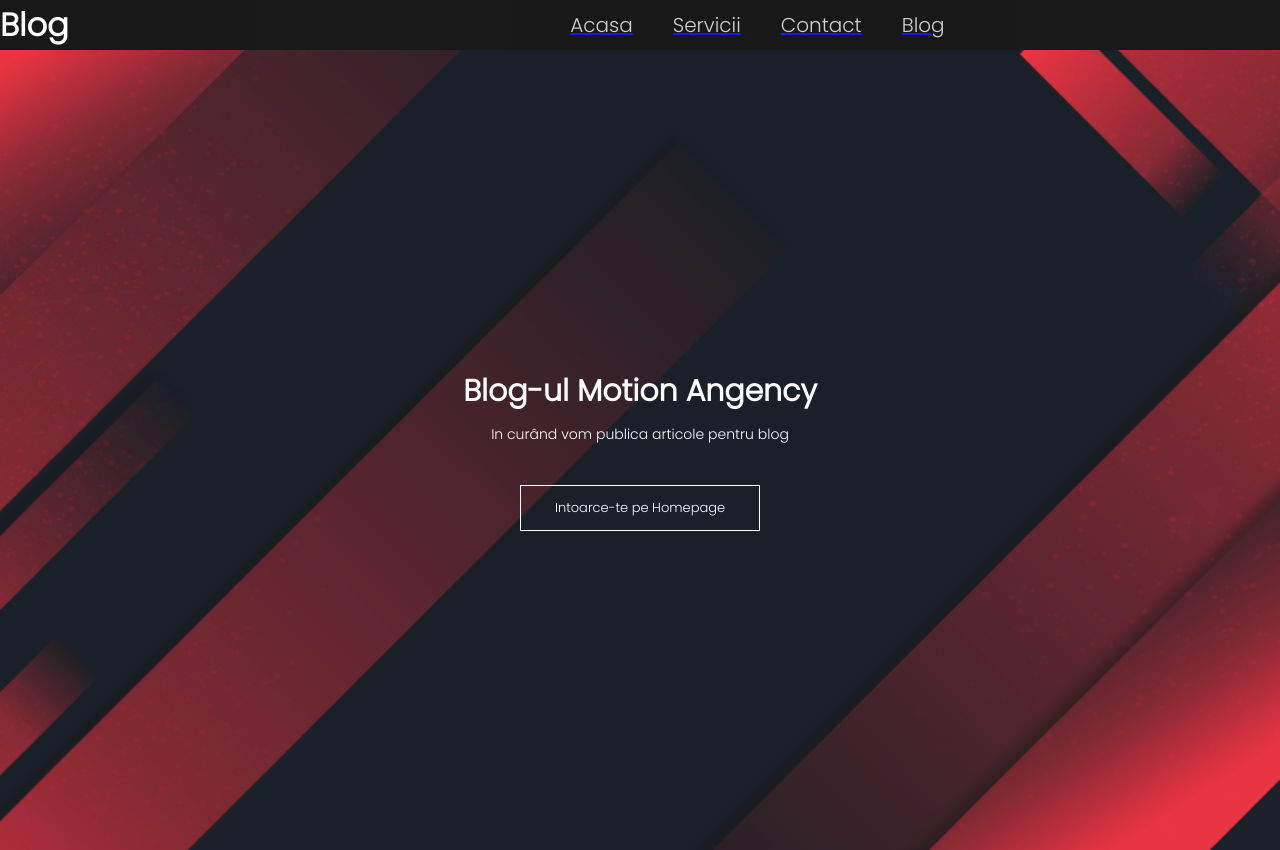
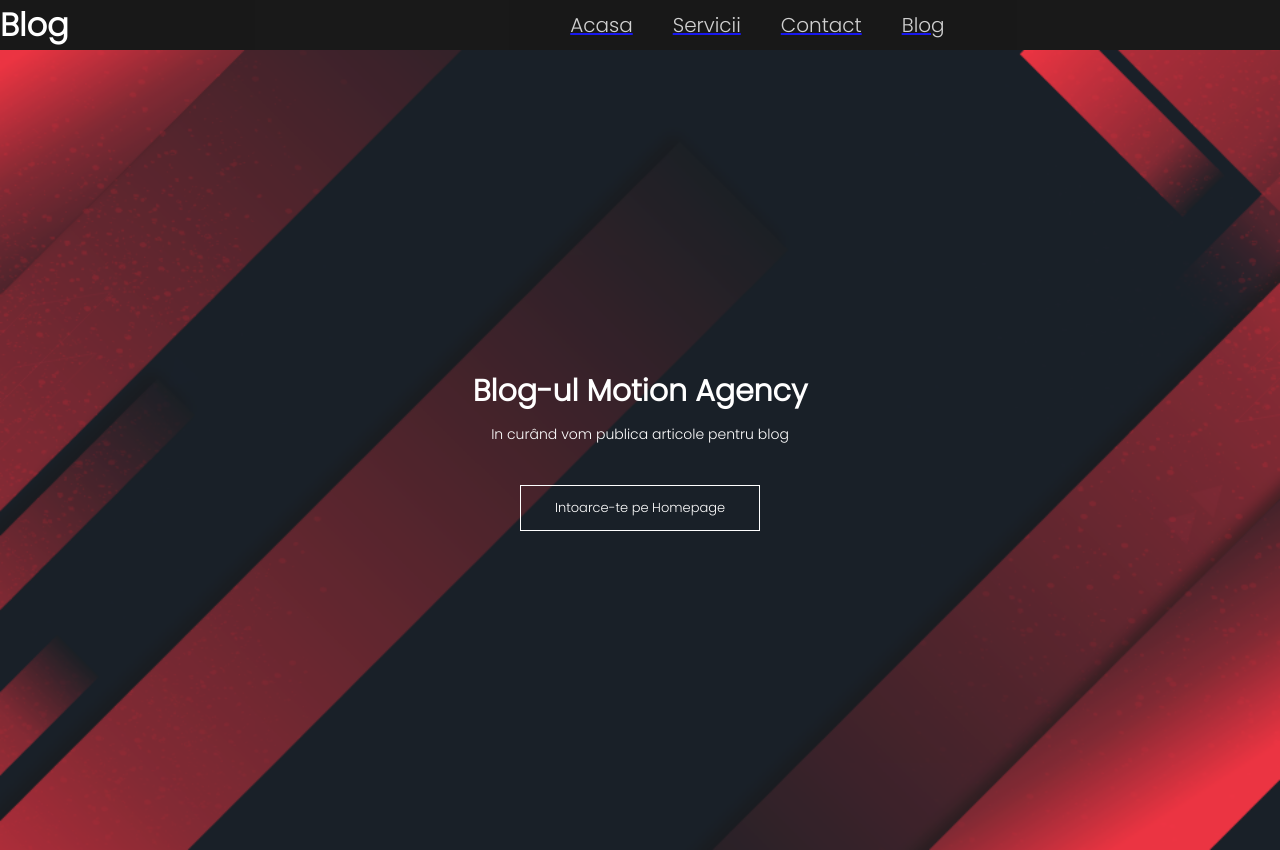
Before and after one commit to anamariap21/motion-agency-pacurar-ana, a website: page blog.html in a window 1280 px wide. Shown: the top 850 px of the page. Drawn offline with Linux system fonts and the light colour scheme.

Commit message:
Update blog.html

```diff
--- a/blog.html
+++ b/blog.html
@@ -34,7 +34,7 @@
     </div>
     <section class="section">
       <div class="text-box">
-        <h1>Blog-ul Motion Angency</h1>
+        <h1>Blog-ul Motion Agency</h1>
         <p>In curând vom publica articole pentru blog</p>
         <a href="index.html" class="buton">Intoarce-te pe Homepage</a>
       </div>
```
